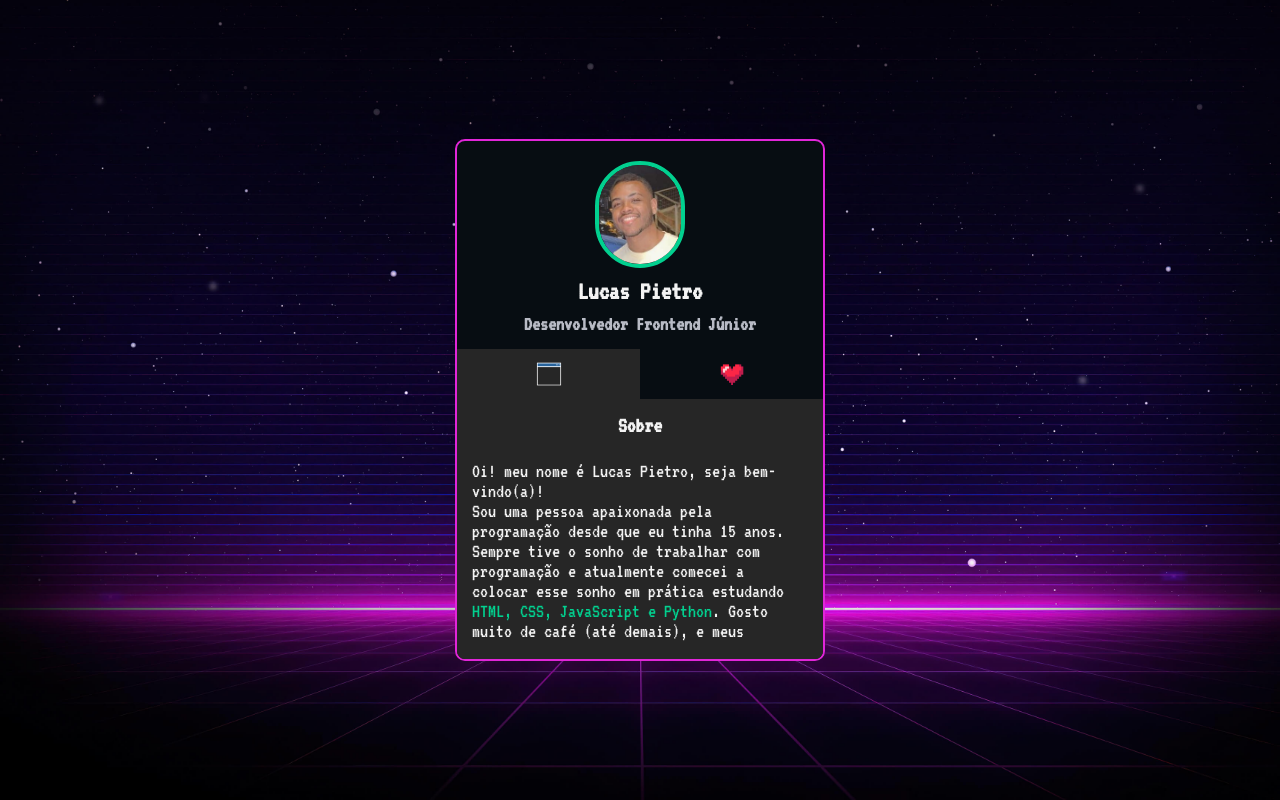
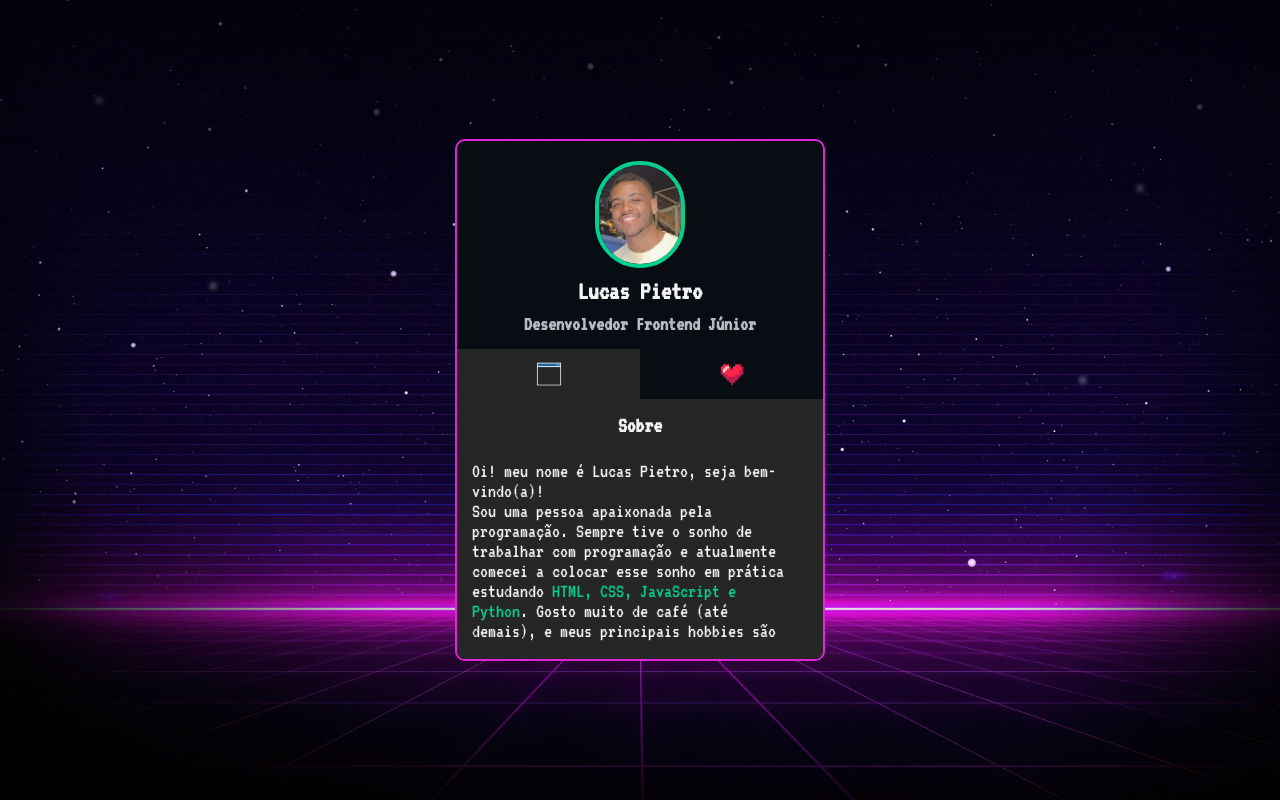
Before and after one commit to lucasxpietro/mini-portifolio, a plain HTML site: page index.html in a window 1280 px wide. Drawn offline with Linux system fonts and the light colour scheme.

Commit message:
Update index.html

```diff
--- a/index.html
+++ b/index.html
@@ -41,8 +41,8 @@
               <p>Oi! meu nome é Lucas Pietro, seja bem-vindo(a)!</p>
 
               <p>
-                Sou uma pessoa apaixonada pela programação desde que eu tinha 15
-                anos. Sempre tive o sonho de trabalhar com programação e
+                Sou uma pessoa apaixonada pela programação.
+                Sempre tive o sonho de trabalhar com programação e
                 atualmente comecei a colocar esse sonho em prática estudando
                 <span>HTML, CSS, JavaScript e Python</span>. Gosto muito de café (até demais), e meus
                 principais hobbies são jogar FPS, ver filmes e séries.
```
